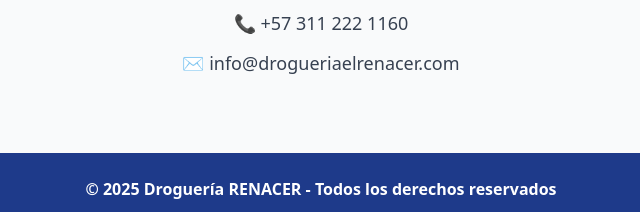
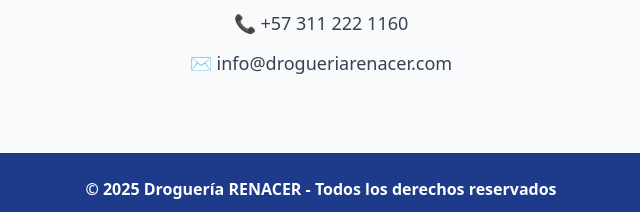
Before and after one commit to WilferDuero/drogueria-el-renacer, a plain HTML site: page index.html in a window 1280 px wide. Shown: the part 1823-2035 px from the top of the page, 319-959 px from the left. Drawn offline with nearby package versions, Linux system fonts and the light colour scheme.

Commit message:
Actualizo nombre a Droguería Renacer

```diff
--- a/index.html
+++ b/index.html
@@ -90,7 +90,7 @@
         <h2 class="text-3xl font-bold text-blue-900 mb-8">Contáctanos</h2>
         <p class="mb-3 text-gray-700 text-lg">📍 Carrera 7 #2-05 este, Facatativa, Barrio Arboleda</p>
         <p class="mb-3 text-gray-700 text-lg">📞 +57 311 222 1160</p>
-        <p class="mb-3 text-gray-700 text-lg">✉️ info@drogueriaelrenacer.com</p>
+        <p class="mb-3 text-gray-700 text-lg">✉️ info@drogueriarenacer.com</p>
     </section>
 
     <!-- Footer -->
```
